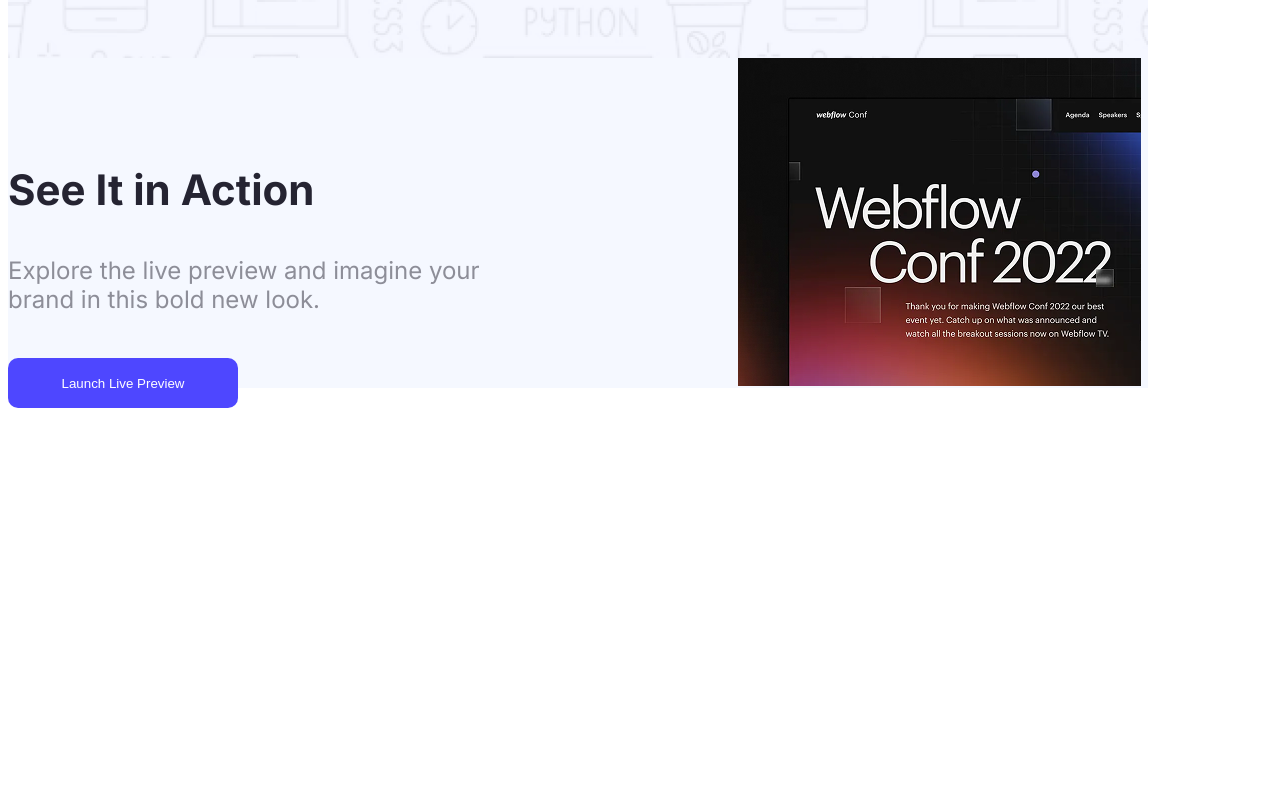
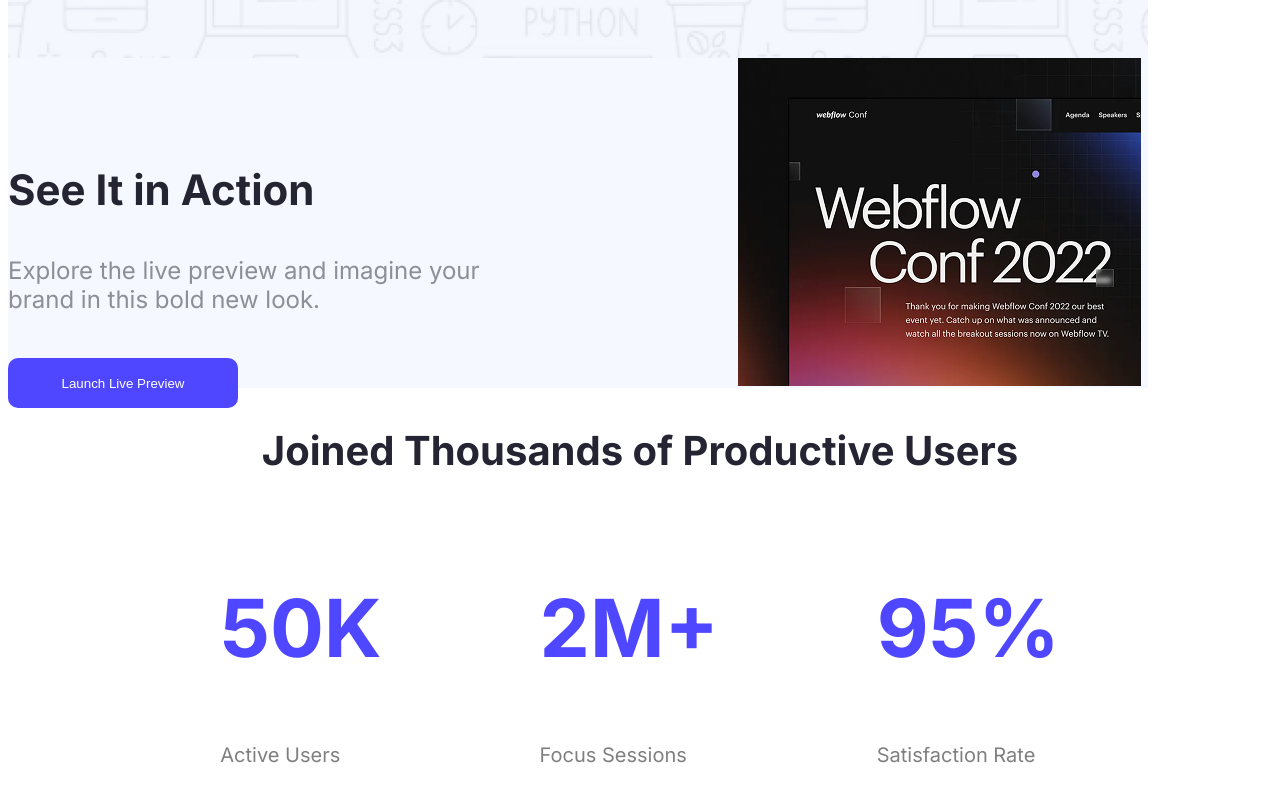
Before and after one commit to tushibshuaib/assignment01, a plain HTML site: page index.html in a window 1280 px wide. Shown: the part 550-1351 px from the top of the page. Before the commit the page ends 958 px from the top, so only its background shows below. Drawn offline with Linux system fonts and the light colour scheme.

Commit message:
added user info section

```diff
--- a/index.html
+++ b/index.html
@@ -37,7 +37,7 @@
             </ul>
         </nav>
         <div class="banner">
-            <h3 class="font-raleway,banner-title">Cool Dark UI Template for Webflow Agencies!</h3>
+            <h3 class="font-raleway,banner-title">Cool Dark UI Template for <br> Webflow Agencies!</h3>
              <button  class="banner-btn">Stay Focused</button>
         </div>
     </header>
@@ -55,6 +55,26 @@
            </section>
 
         </div>
+
+        <section class="user-section,font-raleway">
+
+            <h3 class="user-info-title">Joined Thousands of Productive Users</h3>
+            <div class="user-info">
+              <div>
+                <h1 class="info">50K</h1>
+                <div class="info-title">Active Users</div>
+               </div>
+
+               <div>
+               <h1 class="info">2M+</h1>
+                <div class="info-title">Focus Sessions</div>
+               </div>
+               <div>
+                <h1 class="info">95%</h1>
+                <div class="info-title">Satisfaction Rate</div>
+               </div>
+            </div>
+        </section>
     </main>
     <footer>
 
--- a/styles/assignment.css
+++ b/styles/assignment.css
@@ -49,7 +49,7 @@ nav li a{
     color: #252432;
     margin: 37px 0px;
     font-size: 65px;
-    font-weight: 700;
+    font-weight: 900;
 }
     .banner-btn{
         background-color: #4E47FF;
@@ -119,3 +119,47 @@ nav li a{
         border-radius: 50px;
         margin: 0px 10px;
     }
+
+    .user-section{
+        width: 1140px;
+        height:306px ;
+        left: 141px;
+        top: 1258px;
+        display: flex;
+        flex-direction: column;
+        justify-content: center;
+        align-items: center;
+        gap: 10;
+        padding: 50px 80px 50px 80px;
+        border-radius: 24px;
+        background-color: #4E47FF1A;
+        margin-top: 115px;
+    }
+    .user-info-title{
+        text-align: center;
+        font-size: 40px;
+        font-weight: 700;
+        line-height: 45px;
+        gap: 40px;
+        margin: 40px 0px;
+        color: #252432;
+    }
+    .user-info{
+        display: flex;
+        align-items: center;
+        justify-content: center;
+        gap: 158px;
+        margin: 40px 0px;
+    }
+    .info-title{
+        font-size: 20px;
+        font-weight: 400;
+        color: #00000080;
+
+    }
+    .info{
+        color: #4E47FF;
+        font-size: 80px;
+        font-weight: 700;
+        line-height: 97px;
+    }
```
